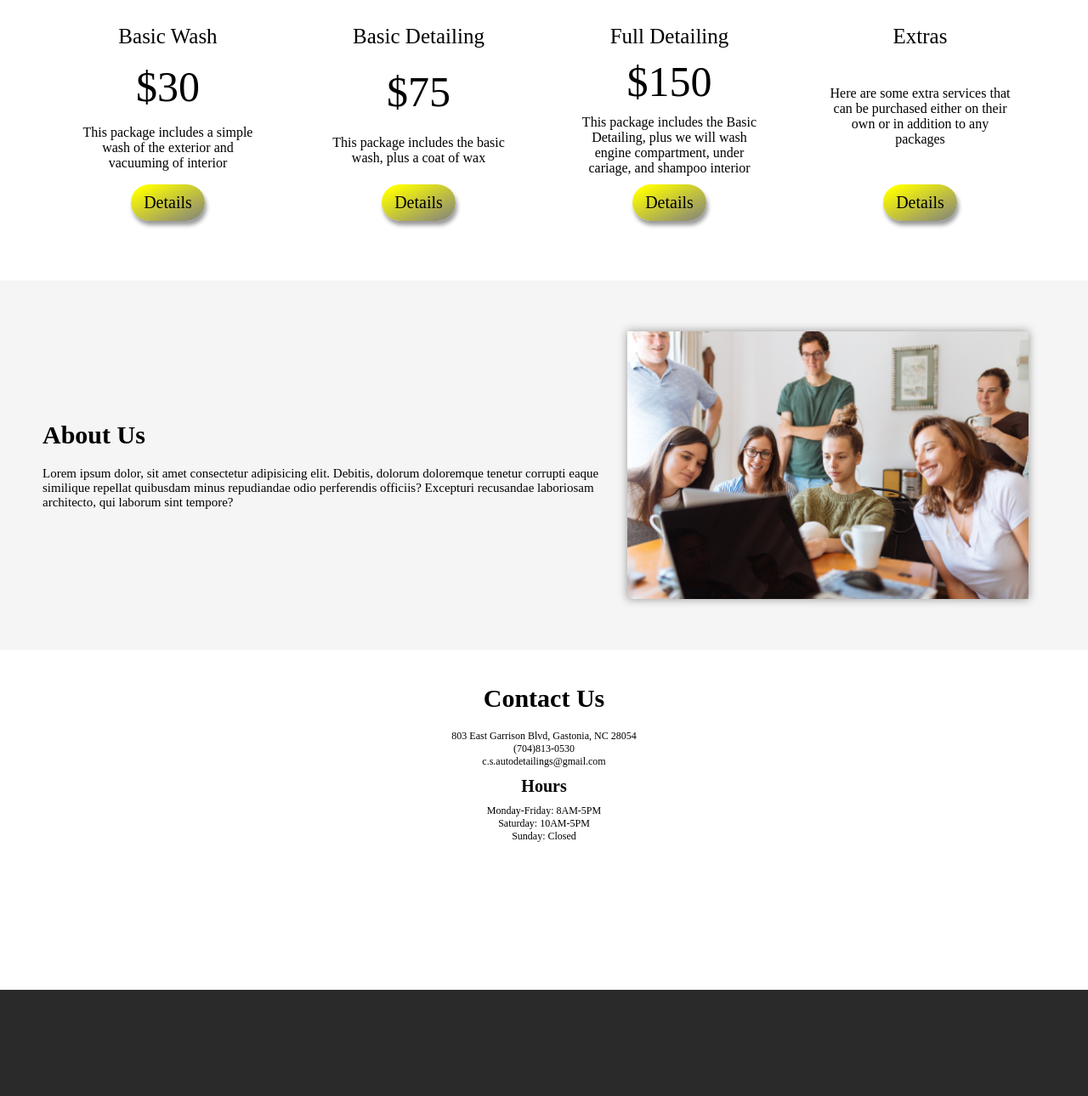
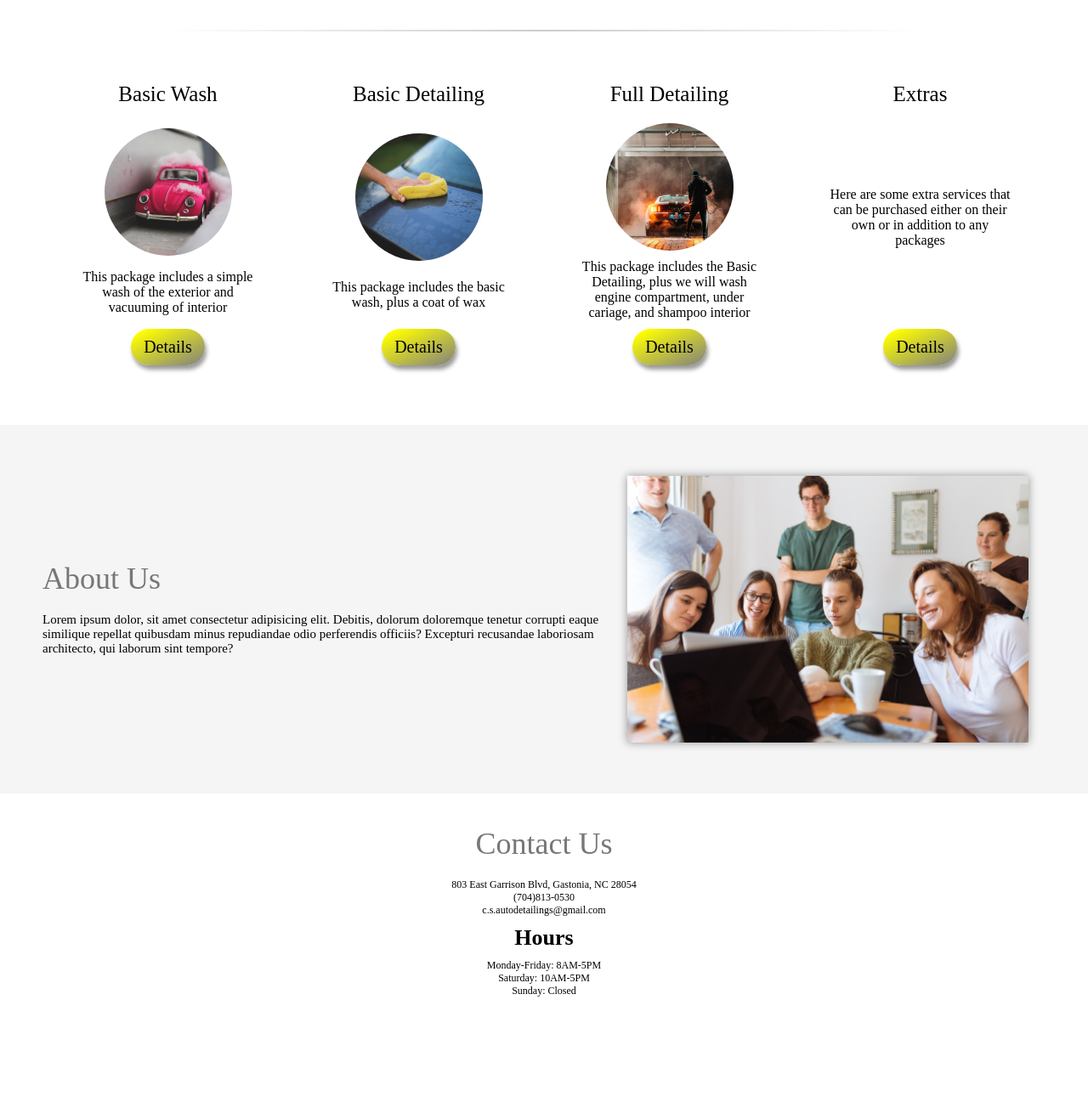
Before and after one commit to camwood23/CarDetailing, a website: page index.html in a window 1280 px wide. Shown: the part 735-2025 px from the top of the page at 85% size. Drawn offline with nearby package versions, Linux system fonts and the light colour scheme; files that its build step writes are made by us from their sources; a web font is replaced by a local one.

Commit message:
Updated some styling, added some images, and updated scrolling

```diff
--- a/index.html
+++ b/index.html
@@ -4,7 +4,7 @@
         <meta charset="UTF-8">
         <meta name="viewport" content="width=device-width, initial-scale=1.0">
 
-        <link href="https://fonts.googleapis.com/css?family=Lobster&display=swap" rel="stylesheet">
+        <link href="https://fonts.googleapis.com/css?family=Lobster|Spectral+SC&display=swap" rel="stylesheet">
         <link rel="stylesheet" href="css/style.css">
         <title>Car Detailing</title>
     </head>
@@ -38,10 +38,11 @@
             </header>
             <section id="services" class="section section__services">
                 <h2 class="heading-primary"> Our Services</h2>
+                <hr class="hrule">
                 <div class="container__services">
                     <div class="service-card">
                         <span class="service-card__name">Basic Wash</span>
-                        <span class="service-card__price">&#36;30</span>
+                        <div class="service-card__img service-card__img--1"></div>
                         <p class="service-card__summary">
                             This package includes a simple wash of the exterior and vacuuming of interior
                         </p>
@@ -49,7 +50,7 @@
                     </div>
                     <div class="service-card">
                         <span class="service-card__name">Basic Detailing</span>
-                        <span class="service-card__price">&#36;75</span>
+                        <div class="service-card__img service-card__img--2"></div>
                         <p class="service-card__summary">
                             This package includes the basic wash, plus a coat of wax
                         </p>
@@ -57,7 +58,7 @@
                     </div>
                     <div class="service-card">
                         <span class="service-card__name">Full Detailing</span>
-                        <span class="service-card__price">&#36;150</span>
+                        <div class="service-card__img service-card__img--3"></div>
                         <p class="service-card__summary">
                             This package includes the Basic Detailing, plus we will wash engine compartment, under cariage, and shampoo interior
                         </p>
@@ -94,7 +95,12 @@
                 </ul>
             </section>
             <footer class="footer">
-
+                <div class="footer_links">
+                    <a href="#" class="footer__link">Terms &amp; Conditions</a>
+                    |
+                    <a href="#" class="footer__link">Privacy Policy</a>
+                </div>
+                <span class="copywrite">&copy; C&S Car Cleaning Services</span>
             </footer>
     </body>
 </html>
--- a/sass/_components.scss
+++ b/sass/_components.scss
@@ -1,8 +1,13 @@
 .header {
     display: flex;
-    position: relative;
-    min-height: 80vh;
+    position: fixed;
+    height: 80vh;
+    width: 100%;
     padding-top: 4rem;
+
+    z-index: -1;
+    top: 0;
+    left: 0;
 
     &__left {
         background-image: url(../img/audi-automobile-automotive-car-237195.jpg);
@@ -87,14 +92,18 @@
 
 .heading {
   &-primary {
-    font-size: 3rem;
-    font-weight: 700;
+    font-size: 3.6rem;
+    font-weight: 400;
+    line-height: 1.1;
     margin-bottom: 2rem;
+    color: #777;
+    font-family: "Spectral SC", serif;
   }
 
   &-secondary {
-    font-size: 2rem;
+    font-size: 2.6rem;
     margin: 1rem 0;
+    font-family: "Spectral SC", serif;
   }
 }
 
@@ -132,6 +141,26 @@
       font-size: 5rem;
       font-weight: 400;
       margin-bottom: 1rem;
+    }
+
+    &__img {
+      width: 15rem;
+      height: 15rem;
+      border-radius: 50%;
+      background-size: cover;
+      background-position: center;
+      margin: 1rem;
+      &--1 {
+        background-image: url(../img/basic-wash.jpg);
+      }
+
+      &--2 {
+        background-image: url(../img/basic-detailing.jpg);
+      }
+
+      &--3 {
+        background-image: url(../img/full-detailing.jpg);
+      }
     }
 
     &__summary {
@@ -193,3 +222,11 @@
     align-items: center;
     justify-content: center;
 }
+
+.hrule {
+  width: 75%;
+  border: 0;
+  height: 2px;
+  margin: 3rem 0;
+  background-image: -webkit-linear-gradient(left, #fff, #ccc, #fff);
+}
--- a/sass/_layout.scss
+++ b/sass/_layout.scss
@@ -9,7 +9,7 @@
     justify-content: center;
     align-items: center;
     background-color: #222222;
-    color: #fff;
+    color: #999;
     font-size: 2rem;
     border-bottom: 1px solid #080808;
 
@@ -24,6 +24,7 @@
     &__company-name {
         margin-right: auto;
         margin-left: 1rem;
+        font-family: "Lobster", display;
     }
 
     &__link {
@@ -36,7 +37,7 @@
         align-items: center;
         align-self: stretch;
         padding: 1rem;
-        color: #99988A;
+        color: currentColor;
         &:hover {
             background-color: #080808;
             color: #fff;
@@ -68,6 +69,7 @@
     flex-direction: column;
     align-items: center;
     padding: 4rem 5rem;
+    background-color: #fff;;
 
     &__about {
         flex-direction: row;
@@ -77,9 +79,26 @@
     &__contact {
       font-size: 1.2rem;
     }
+
+    &__services {
+        margin-top: 80vh;
+    }
 }
 
 .footer {
-    background-color: rgb(43, 42, 42);
-    min-height: 25vh;
+    background-color: #2b2b2b;
+    height: 8rem;
+    display: flex;
+    align-items: center;
+    justify-content: space-around;
+    color: #888;
+    font-size: 1.6rem;
+
+    &__link {
+        color: currentColor;
+        text-decoration: none;
+        &:hover {
+            text-decoration: underline;
+        }
+    }
 }
```
Also changed, not shown: img/basic-detailing.jpg (added), img/basic-wash.jpg (added), img/full-detailing.jpg (added).
